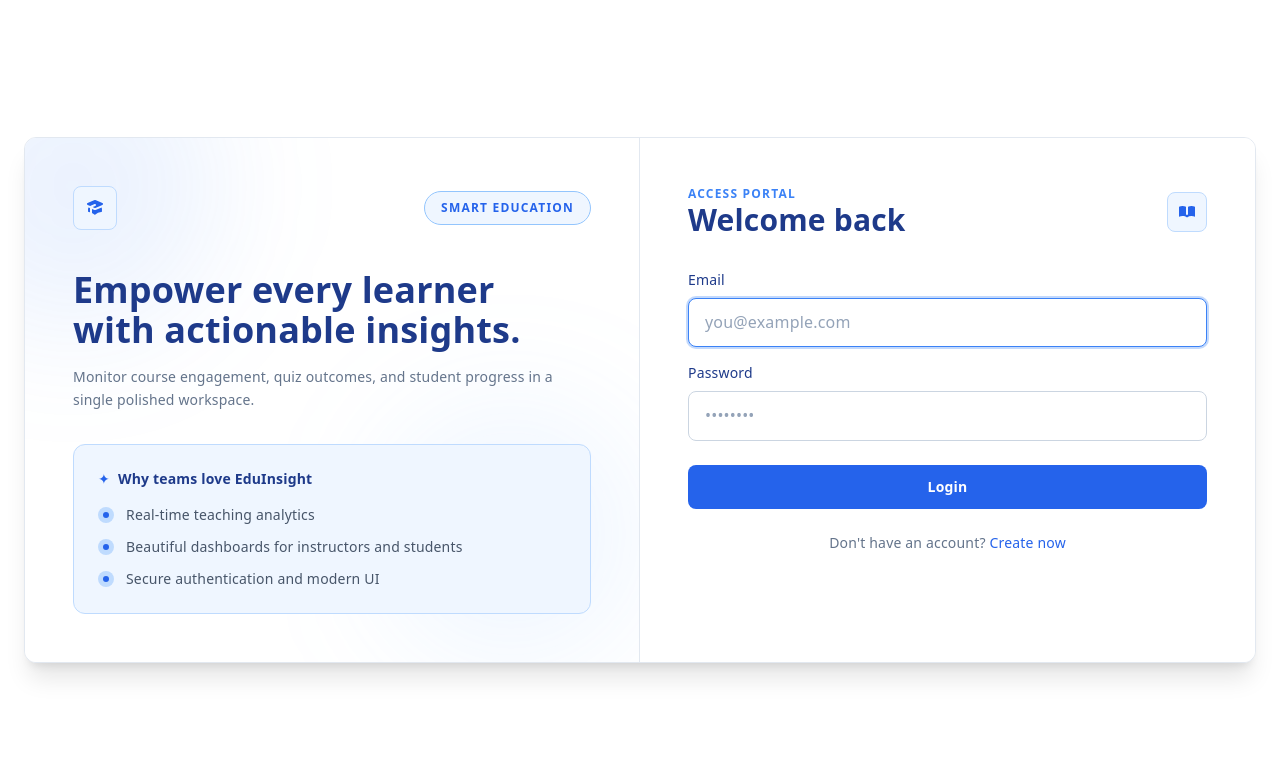
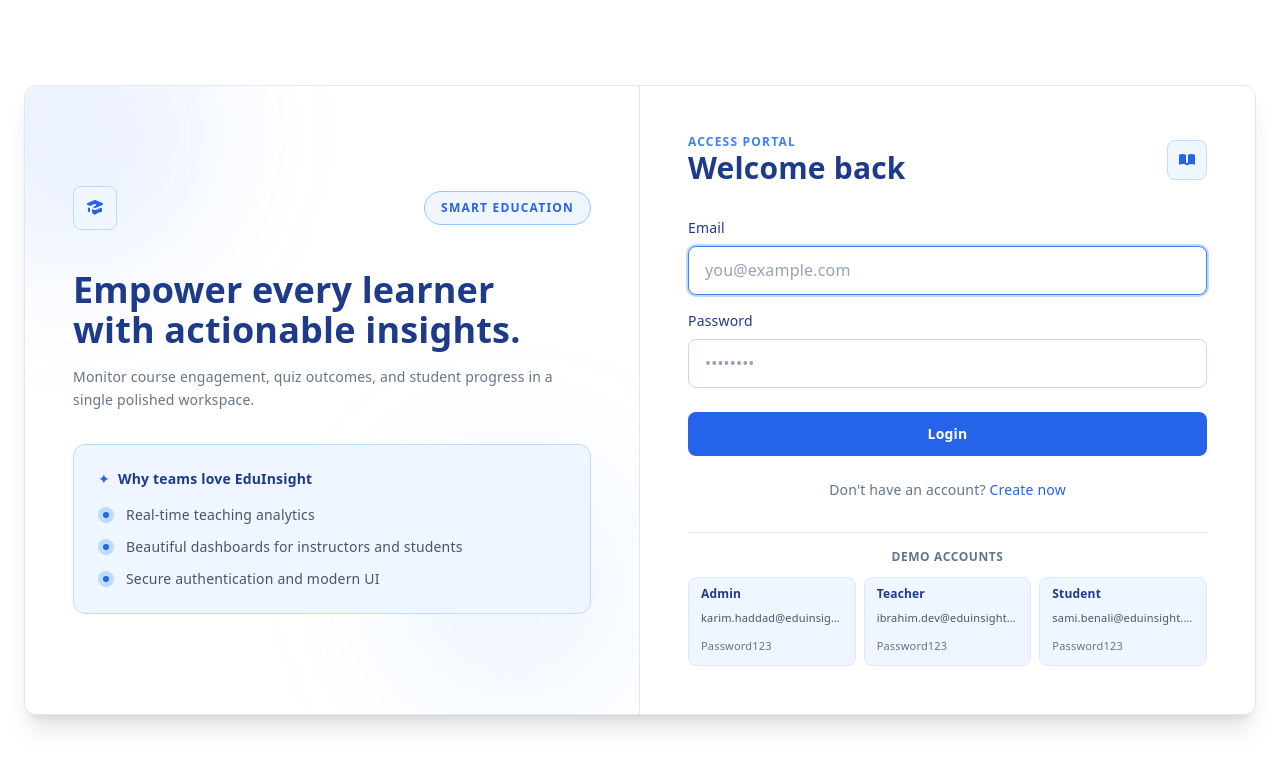
Before and after one commit to hanin955/EduInsight, a React (Vite) app in the folder frontend/: page /login in a window 1280 px wide. Shown: the top 768 px of the page. Built offline with nearby package versions, Linux system fonts and the light colour scheme; no server answers.

Commit message:
Add demo accounts to login page

```diff
--- a/frontend/src/pages/Login.jsx
+++ b/frontend/src/pages/Login.jsx
@@ -1,6 +1,13 @@
 import { useState, useRef, useEffect } from 'react';
 import { Link, useNavigate } from 'react-router-dom';
 import { useAuth, getDashboardPath } from '../components/context/AuthContext';
+
+const demoAccounts = [
+    { role: 'Admin', email: 'karim.haddad@eduinsight.com', password: 'Password123' },
+    { role: 'Teacher', email: 'ibrahim.dev@eduinsight.com', password: 'Password123' },
+    { role: 'Student', email: 'sami.benali@eduinsight.com', password: 'Password123' },
+];
+
 const Login = () => {
     const [error, setError] = useState('');
     const [loading, setLoading] = useState(false);
@@ -48,6 +55,12 @@ const Login = () => {
         if (!result.success) {
             setError(result.message || 'Identifiants invalides.');
         }
+    };
+    const useDemoAccount = (account) => {
+        emailRef.current.value = account.email;
+        passwordRef.current.value = account.password;
+        setError('');
+        emailRef.current.focus();
     };
     return (
         <div className='flex items-center bg-white min-h-screen'>
@@ -156,6 +169,25 @@ const Login = () => {
                                         Create now
                                     </Link>
                                 </p>
+                                <div className='mt-4 border-t border-slate-200 pt-4'>
+                                    <p className='text-center text-xs font-semibold uppercase tracking-wider text-slate-500'>
+                                        Demo accounts
+                                    </p>
+                                    <div className='mt-3 grid gap-2 sm:grid-cols-3'>
+                                        {demoAccounts.map((account) => (
+                                            <button
+                                                key={account.role}
+                                                type='button'
+                                                onClick={() => useDemoAccount(account)}
+                                                className='rounded-lg border border-blue-100 bg-blue-50 px-3 py-2 text-left transition hover:border-blue-300 hover:bg-blue-100'
+                                            >
+                                                <span className='block text-xs font-semibold text-blue-900'>{account.role}</span>
+                                                <span className='mt-1 block truncate text-[11px] text-slate-600'>{account.email}</span>
+                                                <span className='mt-1 block text-[11px] text-slate-500'>Password123</span>
+                                            </button>
+                                        ))}
+                                    </div>
+                                </div>
                             </form>
                         </div>
                     </div>
```
